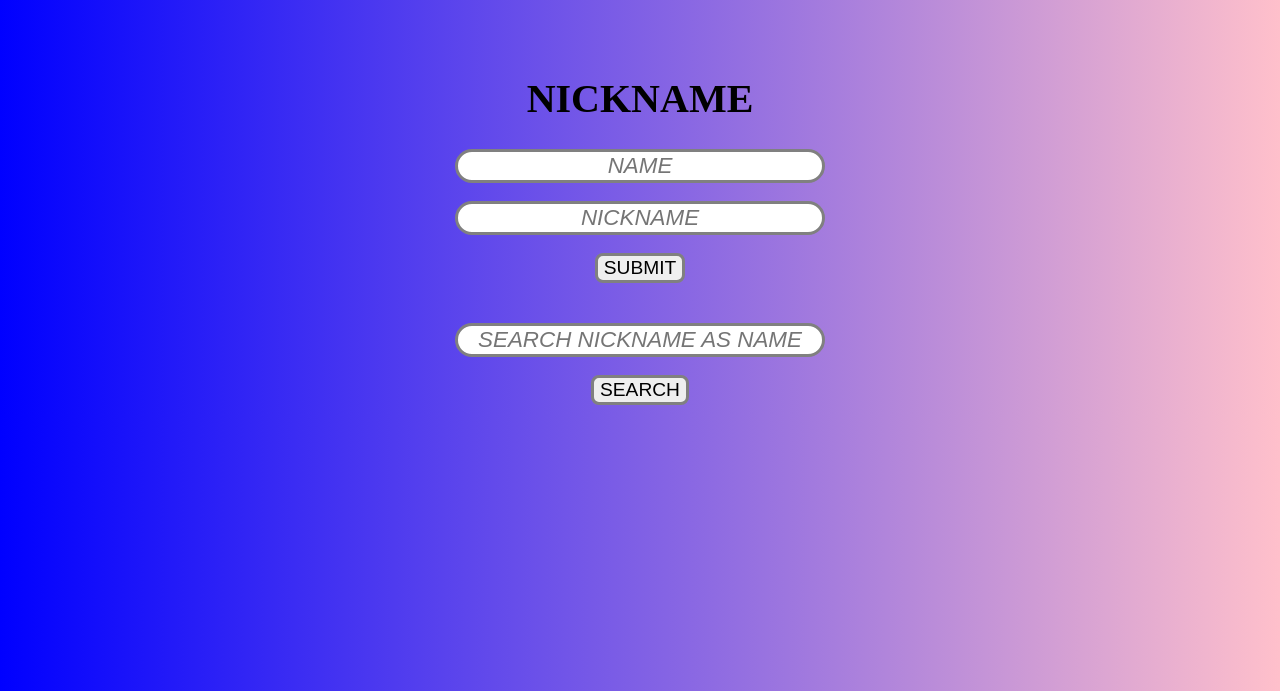
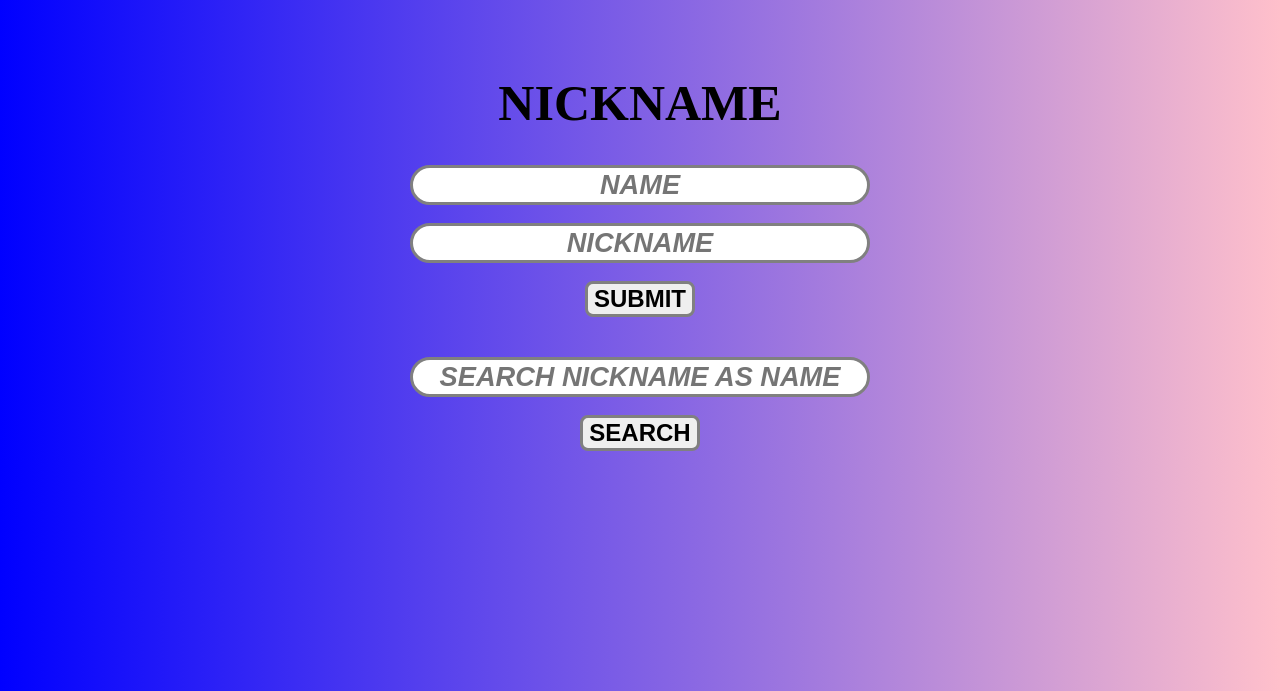
Before and after one commit to dreamjh20/flask-study, a Flask app: page / in a window 1280 px wide. Shown: the top 691 px of the page. Run offline with Flask 2, Linux system fonts and the light colour scheme.

Commit message:
[UPDATE] Bold Text On Main Page

```diff
--- a/flask-name-nickname/static/css/style.css
+++ b/flask-name-nickname/static/css/style.css
@@ -1,18 +1,20 @@
 .input_wrapper{
-    padding: 40px;
+    margin: 40px;
     display: grid;
     place-items: center;
 }
 
 .search_wrapper{
+    margin-left: 40px;
+    margin-right: 40px;
     display: grid;
     place-items: center;
-    text-align: center;
 }
 
 .search_text{
-  min-width: 360px;
-  font-size: 140%;
+  min-width: 450px;
+  font-size: 170%;
+  font-weight: 600;
   text-align: center;
   border-width: medium;
   border-style: solid;
@@ -21,8 +23,9 @@
   font-style: italic;
 }
 #text_box{
-    min-width: 360px;
-    font-size: 140%;
+    min-width: 450px;
+    font-size: 170%;
+    font-weight: 600;
     text-align: center;
     border-width: medium;
     border-style: solid;
@@ -37,7 +40,8 @@
 
 #mouse_on{
     cursor: pointer;
-    font-size: 120%;
+    font-size: 150%;
+    font-weight: 600;
     border-width: medium;
     border-style: solid;
     border-color: gray;
@@ -45,15 +49,15 @@
 }
 
 .title {
-    font-size: 40px;
+    font-size: 50px;
   }
 
-  @media (max-width: 600px) {
+  @media (max-width: 800px) {
     .title {
       font-size: 35px;
     }
   }@media (min-width: 1400px) {
     .title {
-      font-size: 50px;
+      font-size: 65px;
     }
   }
```
